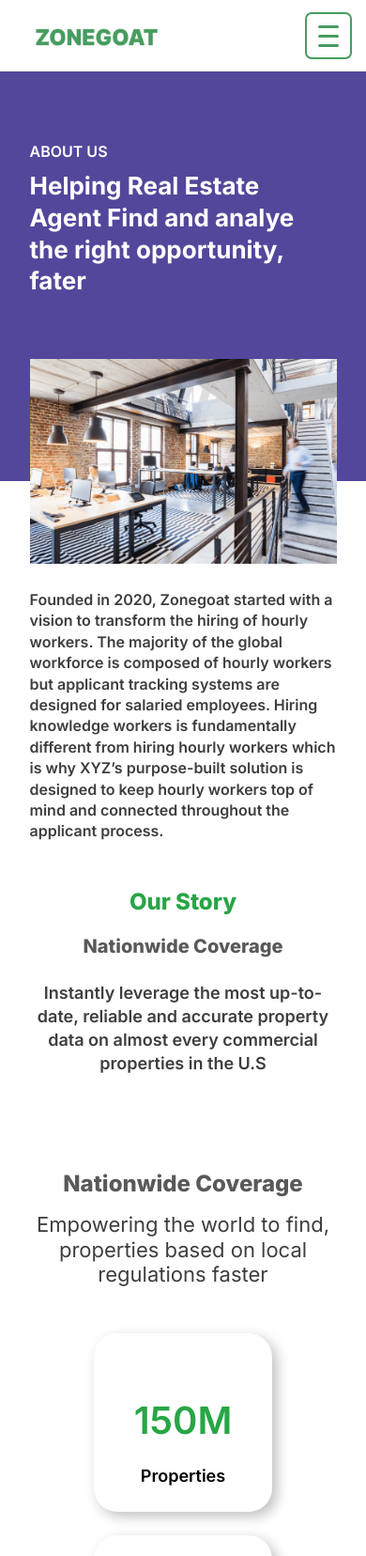
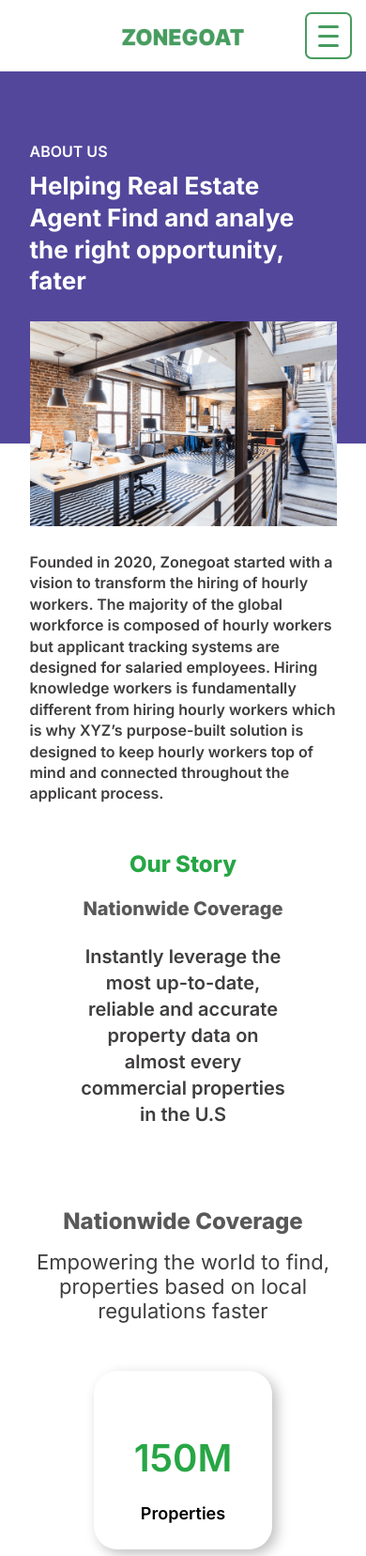
Before and after one commit to Developer-Nasim/zonegoatt, a plain HTML site: page about.html in a window 390 px wide. Shown: the top 1656 px of the page at 94% size. Drawn offline with Linux system fonts and the light colour scheme.

Commit message:
update v4

```diff
--- a/about.html
+++ b/about.html
@@ -22,7 +22,7 @@
         <div class="header-area">
             <div class="container">
                 <div class="row align-items-center">
-                    <div class="col-lg-12 col-6">
+                    <div class="col-lg-12 ">
                         <div class="menu-logo">
                             <a href="index.html" class="logo"><img src="assets/img/logo.png" alt=""></a>
                             <div class="menu-area d-none d-lg-block">
--- a/assets/css/responsive.css
+++ b/assets/css/responsive.css
@@ -666,6 +666,7 @@ body {
 a.themeBtn {
     font-size: 15px;
     padding: 10px 25px;
+    line-height: 2.3;
 }
 
 .hero-wrp a.themeBtn.ybtn {
@@ -880,10 +881,14 @@ section.location-area {
     padding-top: 50px;
     margin-bottom: 50px;
 }
+.regulation-area button{
+    opacity: 1 !important;
+}
 /*=========== Home Page End &&  Page Start ============== */
 .AI-text p {
     font-size: 16px;
     line-height: 1.5;
+    display: flex;
 }
 
 .AI-text {
@@ -904,8 +909,10 @@ section.location-area {
 }
 
 .about-cont p {
-    font-size: 18px;
+    font-size: 20px;
     line-height: 1.4;
+    max-width: 230px;
+    margin: auto;
 }
 
 .about-s-right p {
@@ -959,6 +966,9 @@ section.about-story .row {
 section.about-company{
     margin-bottom: 35px;
 }
+.hero-area.hero-about .hero-img {
+    margin-top: -40px;
+}
 /*=========== About Page End && Page Start ============== */
 
 }
```
Also changed, not shown: soluton.html (+1 -1 lines), techonology.html (+1 -1 lines).
